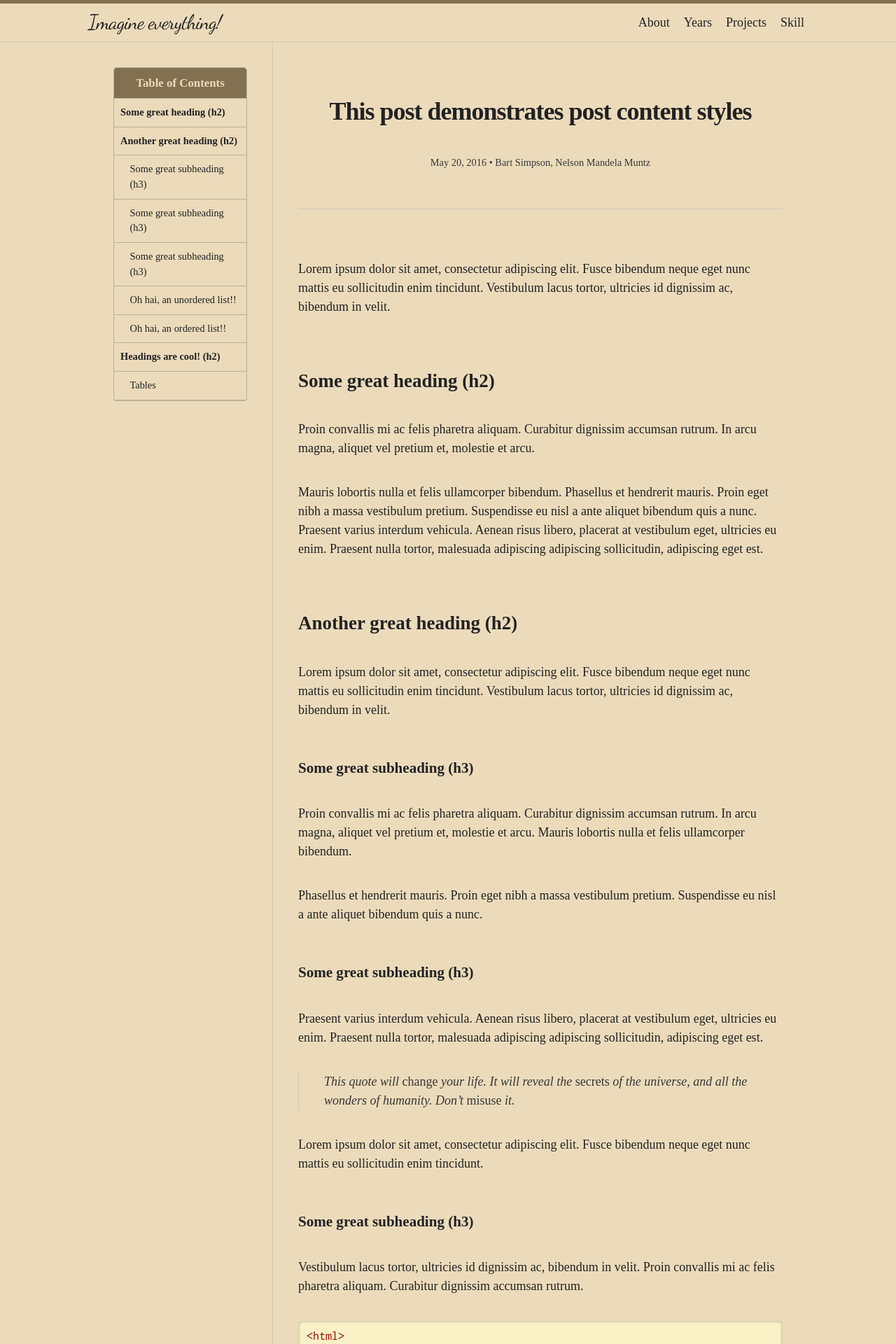
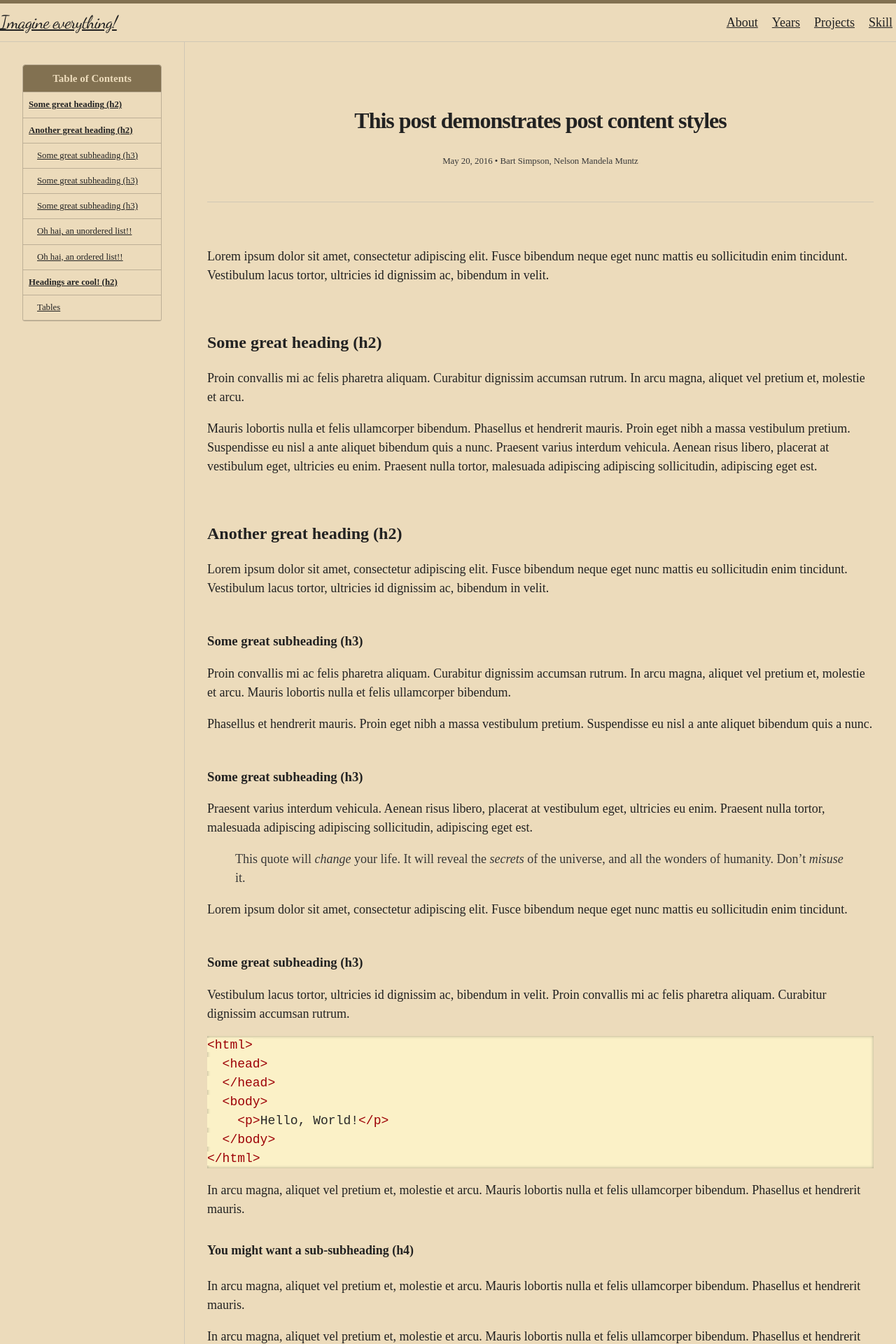
Before and after one commit to eseulssi/kimyiseul.github.io, a Jekyll site: the page built from _posts/2016-05-20-this-post-demonstrates-post-content-styles.md, in a window 1280 px wide. Shown: the top 1920 px of the page at 70% size. Built offline with Jekyll 4.4.1, drawn with Linux system fonts in a browser that asks for light colours; nearby versions of some CDN libraries; some web fonts are replaced; some of the changed text lies outside the part shown.

Commit message:
프로젝트변경

```diff
--- a/_sass/hamilton/main.scss
+++ b/_sass/hamilton/main.scss
@@ -6,7 +6,6 @@
   "hamilton/variables",
   "hamilton/override-variables",
   "hamilton/functions",
-  "hamilton/base",
   "hamilton/layout",
   "hamilton/custom-styles"
 ;
```
